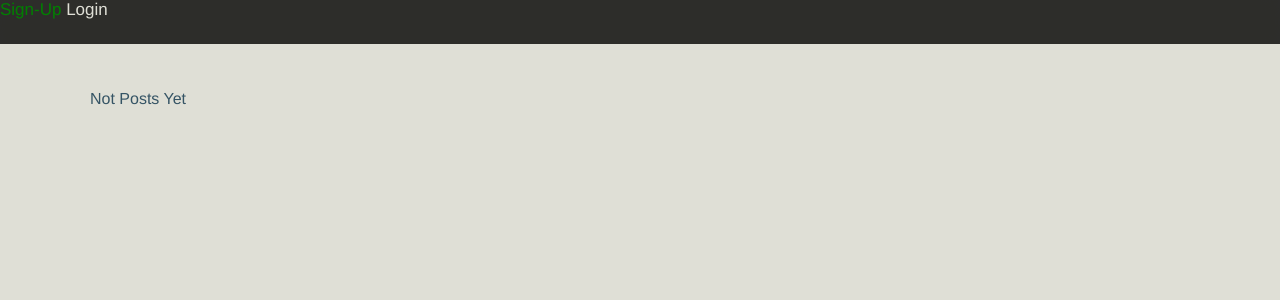
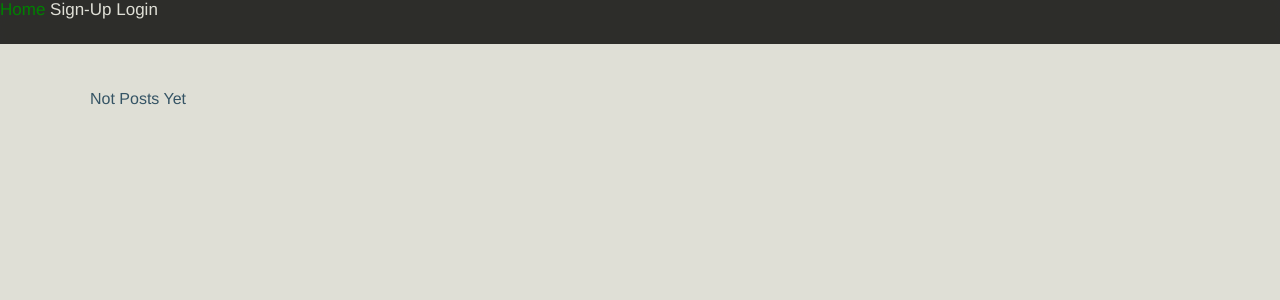
Before and after one commit to kharsala/Khan_Aziz_Assignment2, a PHP site: page /flarb/blogs.php in a window 1280 px wide. Shown: the top 300 px of the page. Run offline with PHP 8.4, Linux system fonts and the light colour scheme; data that the repository does not hold is empty.

```diff
--- a/blogs.php
+++ b/blogs.php
@@ -14,8 +14,10 @@
     <header>
       <nav id="#ac-globalnav">
 
+          <a href="index.php">Home</a>
           <a href="registration.php">Sign-Up</a>
           <a href="login.php">Login</a>
+
           <!--<a href ="Admin.php">Admin-Login</a> -->
         <!--  <a href ="ProfileMgmt.php"> My-Profile</a> -->
       </nav>
```
